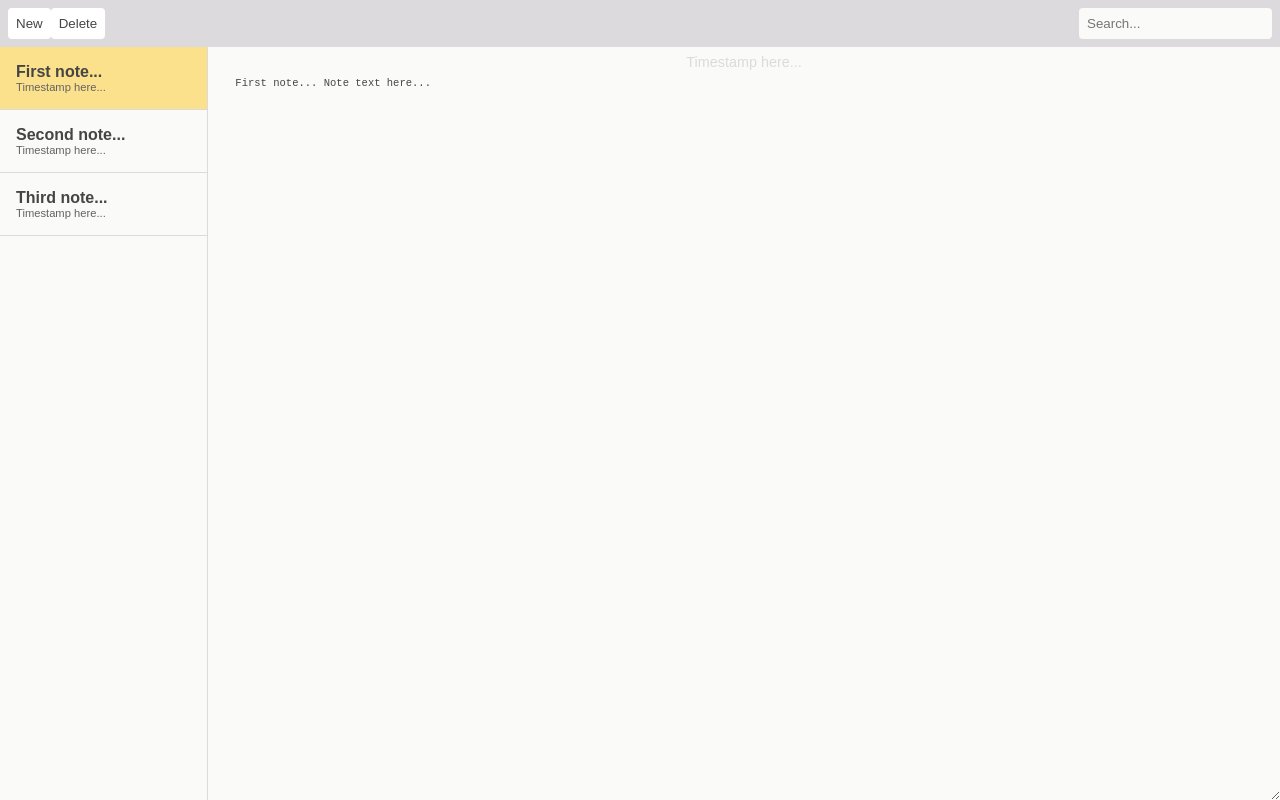
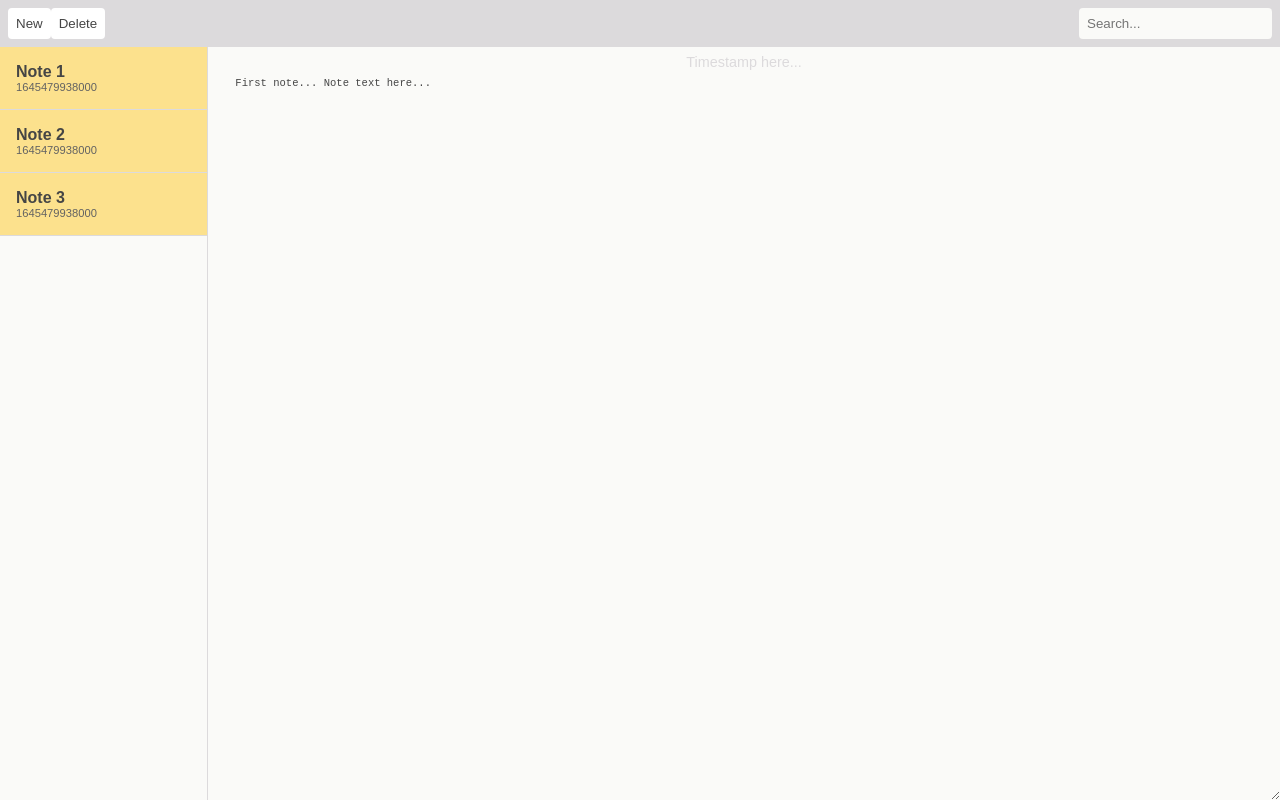
Before and after one commit to JamesHanovnikian/notes_app, a Vue app: page / in a window 1280 px wide. Built offline with nearby package versions, Linux system fonts and the light colour scheme.

Commit message:
make note selector dynamic taking note data

```diff
--- a/src/components/Notecontainer.vue
+++ b/src/components/Notecontainer.vue
@@ -2,7 +2,7 @@
   <div class="note-container">
     <Noteselectors />
     <Noteeditor />
-    </div>
+  </div>
 </template>
 
 <script>
--- /dev/null
+++ b/src/components/Noteselector.vue
@@ -0,0 +1,13 @@
+<template>
+  <div class="note-selector active">
+     <p class="note-selector-title"> {{ mynote.body }}</p>
+     <p class="note-selector-timestamp"> {{ mynote.timestamp}} </p>
+  </div>
+</template>
+
+
+<script>
+export default {
+  props: ["mynote"],
+};
+</script>
--- a/src/components/Noteselectors.vue
+++ b/src/components/Noteselectors.vue
@@ -1,16 +1,30 @@
 <template>
   <div class="note-selectors">
-        <div class="note-selector active">
-          <p class="note-selector-title">First note...</p>
-          <p class="note-selector-timestamp">Timestamp here...</p>
-        </div>
-        <div class="note-selector">
-          <p class="note-selector-title">Second note...</p>
-          <p class="note-selector-timestamp">Timestamp here...</p>
-        </div>
-        <div class="note-selector">
-          <p class="note-selector-title">Third note...</p>
-          <p class="note-selector-timestamp">Timestamp here...</p>
-        </div>
-    </div>
+    <Noteselector
+    v-for="note in notes"
+    v-bind:key="note.id"
+    v-bind:mynote="note"
+    />
+  </div>
 </template>
+
+
+
+<script>
+import Noteselector from "./Noteselector.vue";
+
+export default {
+  components: {
+    Noteselector,
+  },
+  data: function () {
+    return {
+      notes: [
+        { id: 1, body: "Note 1", timestamp: Date.now() },
+        { id: 2, body: "Note 2", timestamp: Date.now() },
+        { id: 3, body: "Note 3", timestamp: Date.now() },
+      ],
+    };
+  },
+};
+</script>
```
